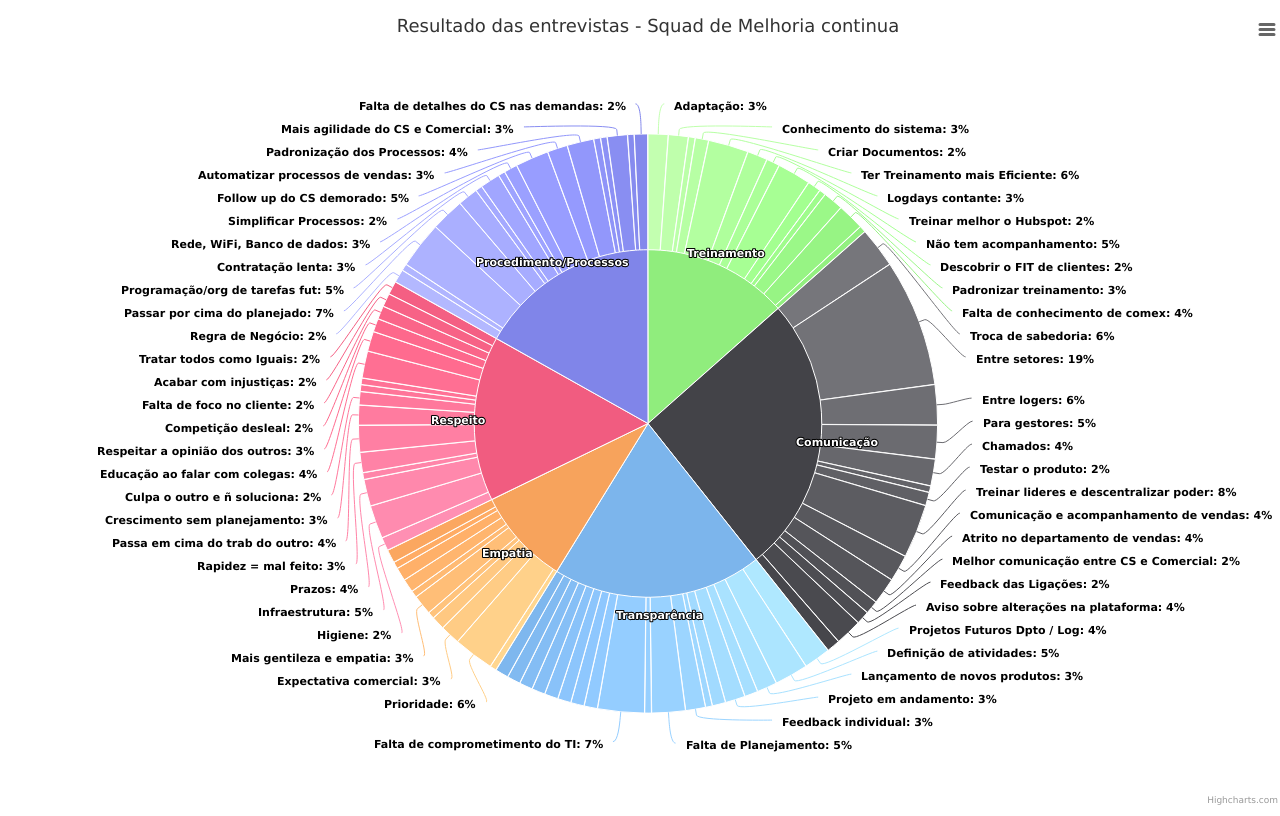
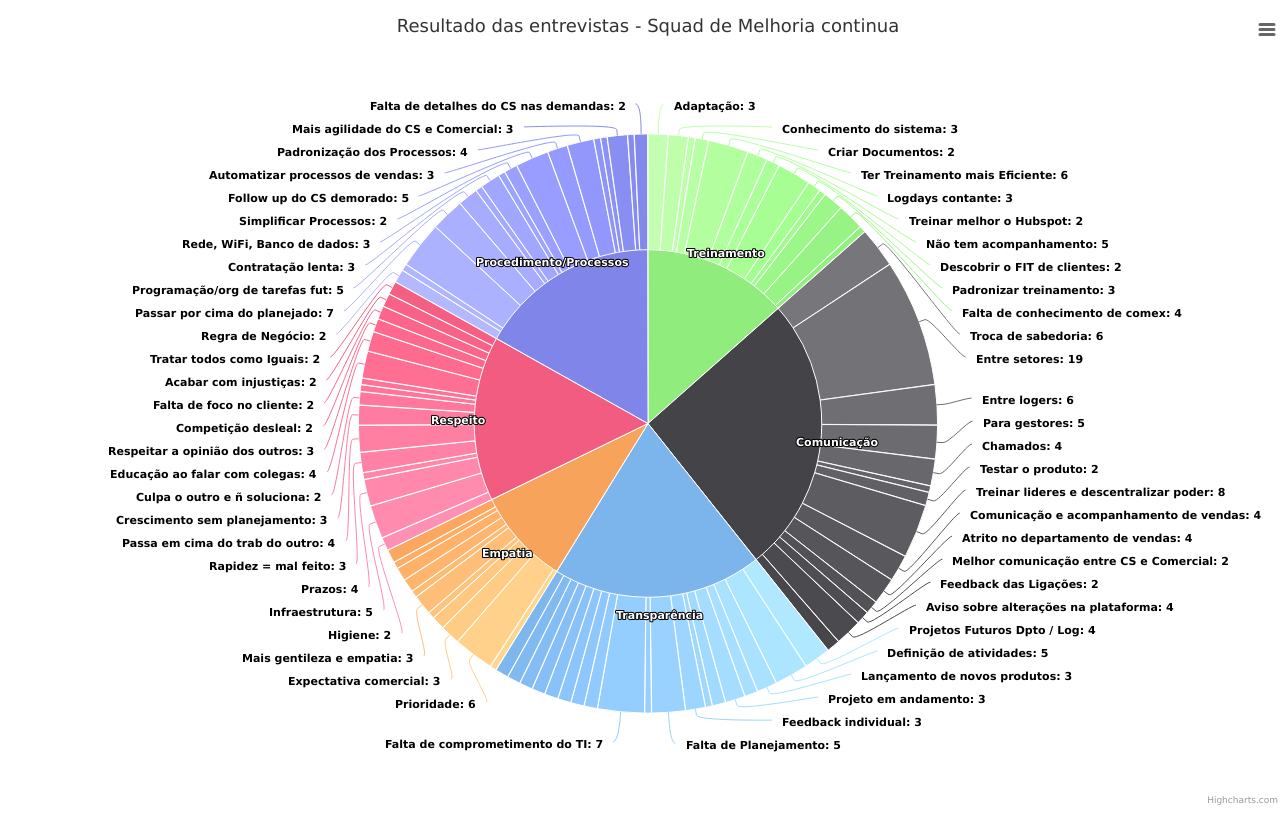
Before and after one commit to andreylogcomex/charts-entrevistas-melhoria-continua, a plain HTML site: page index.html in a window 1280 px wide. Drawn offline with nearby package versions, Linux system fonts and the light colour scheme.

Commit message:
tirando %

```diff
--- a/index.html
+++ b/index.html
@@ -329,9 +329,6 @@ Highcharts.chart('container', {
             center: ['50%', '50%']
         }
     },
-    tooltip: {
-        valueSuffix: '%'
-    },
     series: [{
         name: 'Ponto há melhorar',
         data: browserData,
@@ -352,7 +349,7 @@ Highcharts.chart('container', {
             formatter: function () {
                 // display only if larger than 1
                 return this.y > 1 ? '<b>' + this.point.name + ':</b> ' +
-                    this.y + '%' : null;
+                    this.y + '' : null;
             }
         },
         id: 'versions'
```
